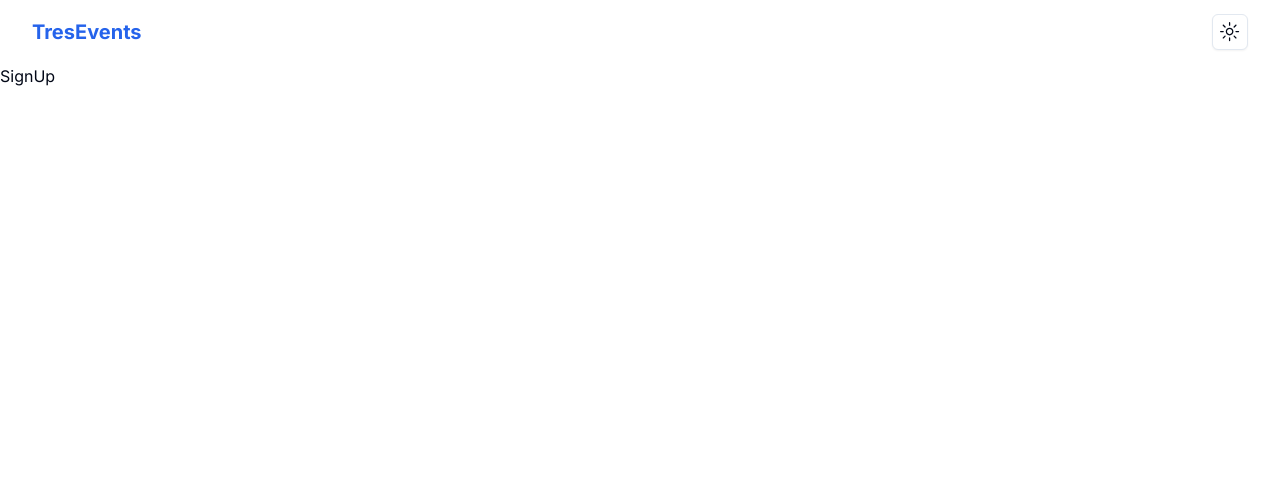
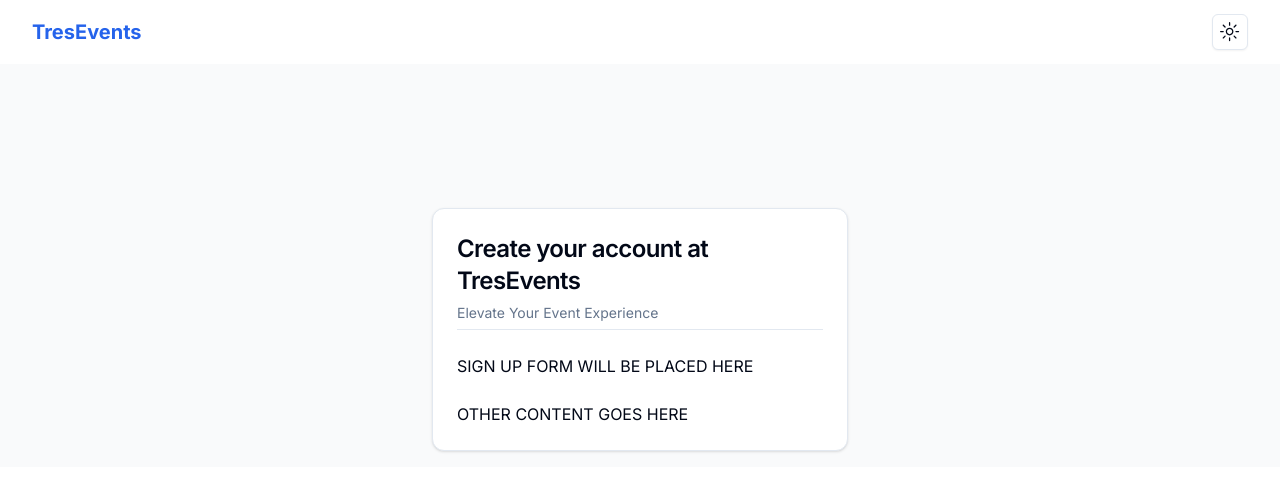
Before and after one commit to TresorRw/event-web-fe, a Next.js app: page /signup in a window 1280 px wide. Shown: the top 492 px of the page. Built offline with nearby package versions, Linux system fonts and the light colour scheme.

Commit message:
Started sign up page

```diff
--- a/app/signup/page.tsx
+++ b/app/signup/page.tsx
@@ -1,8 +1,31 @@
-import React from 'react'
+import {
+  Card,
+  CardContent,
+  CardDescription,
+  CardFooter,
+  CardHeader,
+  CardTitle,
+} from "@/components/ui/card"
+import { Separator } from "@/components/ui/separator"
 
 const SignUp = () => {
   return (
-    <div>SignUp</div>
+    <div className="bg-gray-50 p-4 flex justify-center dark:bg-inherit w-full">
+      <Card className="md:w-1/2 lg:w-1/3 w-full mt-32">
+        <CardHeader>
+          <CardTitle className="text-2xl">Create your account at TresEvents</CardTitle>
+          <CardDescription>Elevate Your Event Experience</CardDescription>
+          <Separator />
+        </CardHeader>
+        <CardContent>
+          {"SIGN UP FORM WILL BE PLACED HERE"}
+        </CardContent>
+        <CardFooter>
+          {"OTHER CONTENT GOES HERE"}
+        </CardFooter>
+      </Card>
+
+    </div>
   )
 }
 
```
